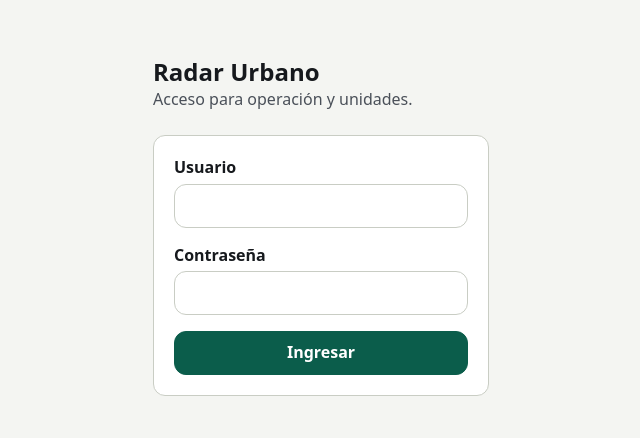
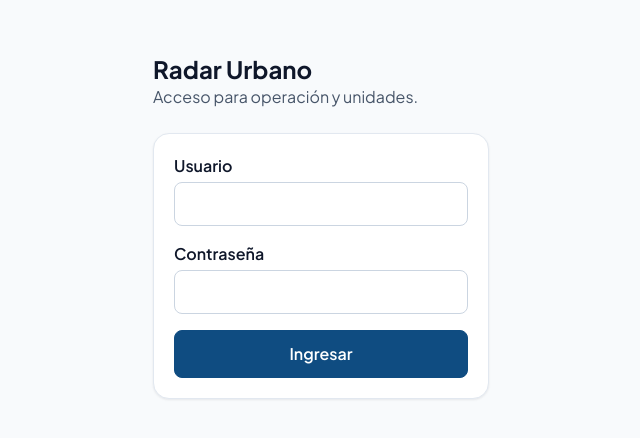
Before and after one commit to daizuoheng/build_101_27, a Next.js app: page /login in a window 1280 px wide. Shown: the part 174-612 px from the top of the page, without its empty margins (319-959 px from the left). Built offline with nearby package versions, Linux system fonts and the light colour scheme.

Commit message:
feat(ui): sistema visual Radar Urbano MVD (tokens, Plus Jakarta Sans, encabezado)

```diff
--- /dev/null
+++ b/src/app/_components/SiteHeader.tsx
@@ -0,0 +1,66 @@
+import Link from "next/link";
+import { IconLogo } from "./icons";
+
+export type Section = "reportar" | "unidad" | "operacion";
+
+const NAV: { key: Section; label: string; href: (t: string) => string }[] = [
+  { key: "reportar", label: "Reportar problema", href: (t) => `/reportar/${t}` },
+  { key: "unidad", label: "Bandeja de unidad", href: () => "/unidad" },
+  { key: "operacion", label: "Operación", href: (t) => `/operacion?territory=${t}` },
+];
+
+/**
+ * Franja del piloto + encabezado con navegación. El aviso de emergencia sale de la configuración del territorio;
+ * si no hay, no se muestra nada inventado.
+ */
+export function SiteHeader({
+  active,
+  territorySlug = "montevideo",
+  territoryName,
+  emergencyText,
+  right,
+}: {
+  active: Section;
+  territorySlug?: string;
+  territoryName?: string;
+  emergencyText?: string | null;
+  right?: React.ReactNode;
+}) {
+  return (
+    <header className="sticky top-0 z-[600] border-b border-line-soft bg-surface/90 backdrop-blur">
+      <div className="border-b border-line-soft/70 px-4 py-1.5 text-[13px] text-ink-2 md:px-8">
+        <div className="mx-auto flex max-w-6xl flex-wrap items-center justify-between gap-x-4 gap-y-0.5">
+          <p className="flex items-center gap-2">
+            <span className="h-2 w-2 shrink-0 rounded-full bg-success" aria-hidden />
+            <span>Piloto · unidades y datos de prueba</span>
+          </p>
+          {emergencyText && <p>No reemplaza a los servicios de emergencia: {emergencyText}</p>}
+        </div>
+      </div>
+      <div className="mx-auto flex h-16 max-w-6xl items-center justify-between gap-4 px-4 md:px-8">
+        <Link href={`/reportar/${territorySlug}`} className="flex min-h-[44px] items-center gap-2.5 rounded-lg">
+          <IconLogo />
+          <span className="flex flex-col">
+            <span className="text-[17px] font-bold leading-tight tracking-tight text-primary">Radar Urbano</span>
+            {territoryName && <span className="text-xs font-medium text-ink-2">{territoryName}</span>}
+          </span>
+        </Link>
+        <nav aria-label="Secciones" className="hidden items-center gap-1 md:flex">
+          {NAV.map((n) => (
+            <Link
+              key={n.key}
+              href={n.href(territorySlug)}
+              aria-current={active === n.key ? "page" : undefined}
+              className={`inline-flex min-h-[44px] items-center rounded-lg px-3.5 text-[15px] font-semibold ${
+                active === n.key ? "bg-accent text-accent-ink" : "text-ink-2 hover:bg-surface-2 hover:text-ink"
+              }`}
+            >
+              {n.label}
+            </Link>
+          ))}
+        </nav>
+        {right && <div className="flex items-center gap-2">{right}</div>}
+      </div>
+    </header>
+  );
+}
--- /dev/null
+++ b/src/app/_components/icons.tsx
@@ -0,0 +1,115 @@
+// Íconos SVG inline (los diseños usan Material Symbols por CDN; acá no se cargan fuentes externas).
+// Decorativos por defecto: el texto del control es lo que se anuncia.
+
+type P = { className?: string; title?: string };
+
+function Svg({ className = "h-5 w-5", title, children }: P & { children: React.ReactNode }) {
+  return (
+    <svg
+      viewBox="0 0 24 24"
+      fill="none"
+      stroke="currentColor"
+      strokeWidth={2}
+      strokeLinecap="round"
+      strokeLinejoin="round"
+      className={className}
+      aria-hidden={title ? undefined : true}
+      role={title ? "img" : undefined}
+    >
+      {title && <title>{title}</title>}
+      {children}
+    </svg>
+  );
+}
+
+export const IconPin = (p: P) => (
+  <Svg {...p}>
+    <path d="M12 21s-7-6.2-7-11.5A7 7 0 0 1 19 9.5C19 14.8 12 21 12 21z" />
+    <circle cx="12" cy="9.5" r="2.5" />
+  </Svg>
+);
+export const IconLocate = (p: P) => (
+  <Svg {...p}>
+    <circle cx="12" cy="12" r="7" />
+    <circle cx="12" cy="12" r="2.5" />
+    <path d="M12 2v3M12 19v3M2 12h3M19 12h3" />
+  </Svg>
+);
+export const IconMap = (p: P) => (
+  <Svg {...p}>
+    <path d="M9 4 3 6v14l6-2 6 2 6-2V4l-6 2-6-2z" />
+    <path d="M9 4v14M15 6v14" />
+  </Svg>
+);
+export const IconCamera = (p: P) => (
+  <Svg {...p}>
+    <path d="M4 8h3l2-3h6l2 3h3a1 1 0 0 1 1 1v9a1 1 0 0 1-1 1H4a1 1 0 0 1-1-1V9a1 1 0 0 1 1-1z" />
+    <circle cx="12" cy="13" r="3.5" />
+  </Svg>
+);
+export const IconSend = (p: P) => (
+  <Svg {...p}>
+    <path d="M4 12 20 4l-4 16-4-7-8-1z" />
+    <path d="m12 13 8-9" />
+  </Svg>
+);
+export const IconEdit = (p: P) => (
+  <Svg {...p}>
+    <path d="M4 20h4L19 9l-4-4L4 16v4z" />
+    <path d="m14 6 4 4" />
+  </Svg>
+);
+export const IconCheck = (p: P) => (
+  <Svg {...p}>
+    <path d="m5 12 4.5 4.5L19 7" />
+  </Svg>
+);
+export const IconAlert = (p: P) => (
+  <Svg {...p}>
+    <path d="M12 3 2 20h20L12 3z" />
+    <path d="M12 10v4M12 17.5v.01" />
+  </Svg>
+);
+export const IconClock = (p: P) => (
+  <Svg {...p}>
+    <circle cx="12" cy="12" r="9" />
+    <path d="M12 7v5l3 2" />
+  </Svg>
+);
+export const IconEye = (p: P) => (
+  <Svg {...p}>
+    <path d="M2 12s3.5-7 10-7 10 7 10 7-3.5 7-10 7S2 12 2 12z" />
+    <circle cx="12" cy="12" r="3" />
+  </Svg>
+);
+export const IconChat = (p: P) => (
+  <Svg {...p}>
+    <path d="M4 5h16v11H9l-5 4V5z" />
+  </Svg>
+);
+export const IconUser = (p: P) => (
+  <Svg {...p}>
+    <circle cx="12" cy="8" r="4" />
+    <path d="M4 21c1.5-4 4.5-6 8-6s6.5 2 8 6" />
+  </Svg>
+);
+export const IconTruck = (p: P) => (
+  <Svg {...p}>
+    <path d="M2 6h11v10H2zM13 10h4l3 3v3h-7" />
+    <circle cx="6" cy="18" r="2" />
+    <circle cx="17" cy="18" r="2" />
+  </Svg>
+);
+export const IconRefresh = (p: P) => (
+  <Svg {...p}>
+    <path d="M20 11a8 8 0 0 0-14.5-4.5L4 8M4 4v4h4M4 13a8 8 0 0 0 14.5 4.5L20 16M20 20v-4h-4" />
+  </Svg>
+);
+export const IconLogo = ({ className = "h-9 w-9" }: P) => (
+  <svg viewBox="0 0 36 36" className={className} aria-hidden>
+    <rect width="36" height="36" rx="9" fill="#0f4c81" />
+    <path d="M18 28s-7-6-7-11a7 7 0 0 1 14 0c0 5-7 11-7 11z" fill="#fff" />
+    <circle cx="18" cy="17" r="2.6" fill="#0f4c81" />
+    <path d="M9 9a13 13 0 0 1 18 0" stroke="#68dba9" strokeWidth="2" fill="none" strokeLinecap="round" />
+  </svg>
+);
--- a/src/app/globals.css
+++ b/src/app/globals.css
@@ -1,69 +1,76 @@
 @import "tailwindcss";
 
-/* Tokens. Contrastes verificados AA sobre --surface y --bg. */
+/*
+ * Tokens del sistema "Radar Urbano MVD" (diseños Stitch, DESIGN.md). Los nombres se mantienen para que todas
+ * las superficies (ciudadano, unidad, operación) compartan el mismo sistema. Contrastes AA sobre --surface y --bg.
+ */
 :root {
-  --bg: #f4f5f2;
+  --bg: #f8fafc;
   --surface: #ffffff;
-  --surface-2: #eceee9;
-  --ink: #16191d;
-  --ink-2: #4a5059;
-  --line: #c9cdc4;
-  --accent: #0b5d4b;
+  --surface-2: #f1f5f9;
+  --surface-low: #f2f3ff;
+  --surface-container: #eaedff;
+  --ink: #0f172a;
+  --ink-2: #475569;
+  --line: #cbd5e1;
+  --line-soft: #e2e8f0;
+
+  --primary: #00355f;
+  --accent: #0f4c81;
   --accent-ink: #ffffff;
-  --accent-soft: #dcefe8;
-  --focus: #1d4ed8;
-  --danger: #a3141f;
-  --danger-soft: #fde7e8;
-  --warn: #8a4b00;
-  --warn-soft: #fff1d6;
-  --info-soft: #e3ecfb;
-  --prio-high: #a3141f;
-  --prio-medium: #8a4b00;
-  --prio-low: #33573f;
-  --prio-unknown: #4a5059;
-  --radius: 12px;
-}
+  --accent-soft: #d2e4ff;
+  --focus: #0f4c81;
 
-@media (prefers-color-scheme: dark) {
-  :root {
-    --bg: #111315;
-    --surface: #1b1e21;
-    --surface-2: #24282c;
-    --ink: #eef0ec;
-    --ink-2: #b6bcc3;
-    --line: #3a4046;
-    --accent: #5fd0b1;
-    --accent-ink: #0a1f19;
-    --accent-soft: #163a31;
-    --focus: #8ab4ff;
-    --danger: #ff8a8f;
-    --danger-soft: #3a1416;
-    --warn: #ffc066;
-    --warn-soft: #3a2a10;
-    --info-soft: #18263d;
-    --prio-high: #ff8a8f;
-    --prio-medium: #ffc066;
-    --prio-low: #8fd6a4;
-    --prio-unknown: #b6bcc3;
-  }
+  --success: #006c4a;
+  --success-ink: #ffffff;
+  --success-soft: #dcfce7;
+
+  --danger: #dc2626;
+  --danger-strong: #b91c1c;
+  --danger-soft: #fef2f2;
+  --danger-line: #fca5a5;
+  --warn: #b45309;
+  --warn-soft: #fffbeb;
+  --warn-line: #fcd34d;
+  --info-soft: #eaedff;
+
+  --prio-high: #dc2626;
+  --prio-medium: #b45309;
+  --prio-low: #047857;
+  --prio-unknown: #475569;
+
+  --radius: 0.5rem;
+  --radius-lg: 1rem;
+  --shadow-1: 0 1px 3px rgba(15, 23, 42, 0.05), 0 1px 2px rgba(15, 23, 42, 0.03);
+  --shadow-2: 0 4px 12px -2px rgba(15, 76, 129, 0.08), 0 2px 6px -1px rgba(15, 23, 42, 0.04);
 }
 
 @theme inline {
   --color-bg: var(--bg);
   --color-surface: var(--surface);
   --color-surface-2: var(--surface-2);
+  --color-surface-low: var(--surface-low);
+  --color-surface-container: var(--surface-container);
   --color-ink: var(--ink);
   --color-ink-2: var(--ink-2);
   --color-line: var(--line);
+  --color-line-soft: var(--line-soft);
+  --color-primary: var(--primary);
   --color-accent: var(--accent);
   --color-accent-ink: var(--accent-ink);
   --color-accent-soft: var(--accent-soft);
+  --color-success: var(--success);
+  --color-success-ink: var(--success-ink);
+  --color-success-soft: var(--success-soft);
   --color-danger: var(--danger);
+  --color-danger-strong: var(--danger-strong);
   --color-danger-soft: var(--danger-soft);
+  --color-danger-line: var(--danger-line);
   --color-warn: var(--warn);
   --color-warn-soft: var(--warn-soft);
+  --color-warn-line: var(--warn-line);
   --color-info-soft: var(--info-soft);
-  --font-sans: system-ui, -apple-system, "Segoe UI", Roboto, "Helvetica Neue", Arial, sans-serif;
+  --font-sans: var(--font-jakarta), system-ui, -apple-system, "Segoe UI", Roboto, Arial, sans-serif;
 }
 
 html {
@@ -74,16 +81,16 @@ body {
   background: var(--bg);
   color: var(--ink);
   font-family: var(--font-sans);
-  line-height: 1.45;
+  line-height: 1.5;
   -webkit-text-size-adjust: 100%;
 }
 
 :focus-visible {
-  outline: 3px solid var(--focus);
+  outline: 3px solid color-mix(in srgb, var(--focus) 55%, transparent);
   outline-offset: 2px;
 }
 
-/* Controles: mínimo 44 px de alto y ancho táctil. */
+/* Controles: mínimo 44 px táctiles (DESIGN.md pide 48 en botones principales). */
 .btn {
   display: inline-flex;
   align-items: center;
@@ -98,29 +105,85 @@ body {
   color: var(--ink);
   font-weight: 600;
   font-size: 1rem;
+  line-height: 1.25;
   cursor: pointer;
   text-decoration: none;
+  transition: background-color 120ms, transform 80ms;
 }
 .btn:hover:not(:disabled) {
   background: var(--surface-2);
+}
+.btn:active:not(:disabled) {
+  transform: scale(0.98);
 }
 .btn:disabled {
   opacity: 0.55;
   cursor: not-allowed;
 }
 .btn-primary {
+  min-height: 48px;
   background: var(--accent);
   border-color: var(--accent);
   color: var(--accent-ink);
 }
 .btn-primary:hover:not(:disabled) {
-  background: var(--accent);
-  filter: brightness(1.08);
+  background: var(--primary);
+}
+.btn-success {
+  min-height: 48px;
+  background: var(--success);
+  border-color: var(--success);
+  color: var(--success-ink);
+}
+.btn-success:hover:not(:disabled) {
+  background: #005137;
 }
 .btn-danger {
-  background: var(--danger);
-  border-color: var(--danger);
+  background: var(--danger-strong);
+  border-color: var(--danger-strong);
   color: #fff;
+}
+.btn-danger:hover:not(:disabled) {
+  background: #991b1b;
+}
+.btn-ghost-danger {
+  border-color: var(--danger-line);
+  color: var(--danger-strong);
+}
+.btn-ghost-danger:hover:not(:disabled) {
+  background: var(--danger-soft);
+}
+
+/* Respuestas rápidas del chat (equivalen a botones de respuesta de WhatsApp). */
+.chip {
+  display: inline-flex;
+  align-items: center;
+  gap: 0.375rem;
+  min-height: 44px;
+  padding: 0.5rem 1rem;
+  border-radius: 9999px;
+  border: 1px solid var(--line-soft);
+  background: var(--surface);
+  color: var(--ink);
+  font-weight: 600;
+  font-size: 0.9375rem;
+  cursor: pointer;
+  transition: background-color 120ms;
+}
+.chip:hover:not(:disabled) {
+  background: var(--surface-2);
+}
+.chip-primary {
+  background: var(--accent);
+  border-color: var(--accent);
+  color: var(--accent-ink);
+}
+.chip-primary:hover:not(:disabled) {
+  background: var(--primary);
+}
+.chip:disabled {
+  opacity: 0.55;
+  cursor: not-allowed;
 }
 
 .field {
@@ -133,12 +196,39 @@ body {
   color: var(--ink);
   font-size: 1rem;
 }
+.field:focus {
+  outline: none;
+  border-color: var(--accent);
+  box-shadow: 0 0 0 3px rgba(15, 76, 129, 0.15);
+}
 
 .card {
   background: var(--surface);
-  border: 1px solid var(--line);
-  border-radius: var(--radius);
+  border: 1px solid var(--line-soft);
+  border-radius: var(--radius-lg);
+  box-shadow: var(--shadow-1);
 }
+
+/* Insignias de prioridad: color + símbolo + texto (legibles sin color). */
+.badge {
+  display: inline-flex;
+  align-items: center;
+  gap: 0.25rem;
+  padding: 0.125rem 0.625rem;
+  border-radius: 9999px;
+  border: 1px solid transparent;
+  font-size: 0.8125rem;
+  font-weight: 700;
+  line-height: 1.5rem;
+  white-space: nowrap;
+}
+.badge-high { background: var(--danger-soft); border-color: var(--danger-line); color: var(--danger-strong); }
+.badge-medium { background: var(--warn-soft); border-color: var(--warn-line); color: var(--warn); }
+.badge-low { background: #f0fdf4; border-color: #86efac; color: #047857; }
+.badge-unknown { background: var(--bg); border-color: var(--line); color: var(--ink-2); }
+.badge-muted { background: var(--surface-2); color: #334155; }
+.badge-success { background: var(--success-soft); color: #005137; }
+.badge-info { background: var(--accent-soft); color: var(--primary); }
 
 .sr-only {
   position: absolute;
@@ -150,6 +240,14 @@ body {
   clip: rect(0, 0, 0, 0);
   white-space: nowrap;
   border: 0;
+}
+
+@media (prefers-reduced-motion: reduce) {
+  *, *::before, *::after {
+    transition: none !important;
+    animation: none !important;
+    scroll-behavior: auto !important;
+  }
 }
 
 /* Marcadores de Leaflet hechos con divIcon (evita rutas de imágenes por defecto). */
--- a/src/app/layout.tsx
+++ b/src/app/layout.tsx
@@ -1,5 +1,9 @@
 import type { Metadata, Viewport } from "next";
+import { Plus_Jakarta_Sans } from "next/font/google";
 import "./globals.css";
+
+// Fuente del sistema de diseño, autoalojada por next/font (sin pedidos a Google desde el navegador).
+const jakarta = Plus_Jakarta_Sans({ subsets: ["latin"], variable: "--font-jakarta", display: "swap" });
 
 export const metadata: Metadata = {
   title: "Radar Urbano",
@@ -9,11 +13,12 @@ export const metadata: Metadata = {
 export const viewport: Viewport = {
   width: "device-width",
   initialScale: 1,
+  themeColor: "#0f4c81",
 };
 
 export default function RootLayout({ children }: { children: React.ReactNode }) {
   return (
-    <html lang="es" className="h-full">
+    <html lang="es" className={`h-full ${jakarta.variable}`}>
       <body className="min-h-full flex flex-col antialiased">{children}</body>
     </html>
   );
--- a/src/app/page.tsx
+++ b/src/app/page.tsx
@@ -21,6 +21,9 @@ export default function Home() {
         <Link className="btn btn-primary text-lg" href={`/reportar/${PILOT_TERRITORY}`}>
           Reportar un problema
         </Link>
+        <Link className="btn text-lg" href="/unidad">
+          Bandeja de unidad
+        </Link>
         <Link className="btn text-lg" href={`/operacion?territory=${PILOT_TERRITORY}`}>
           Operación
         </Link>
```
